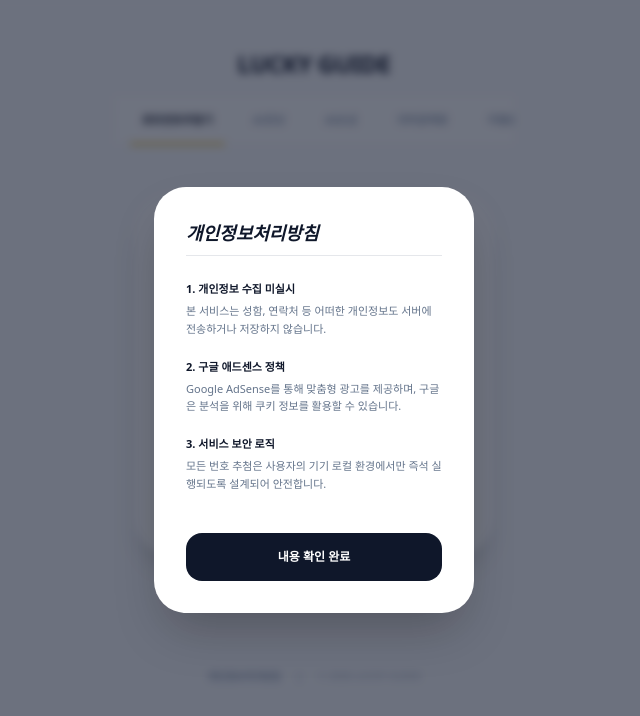
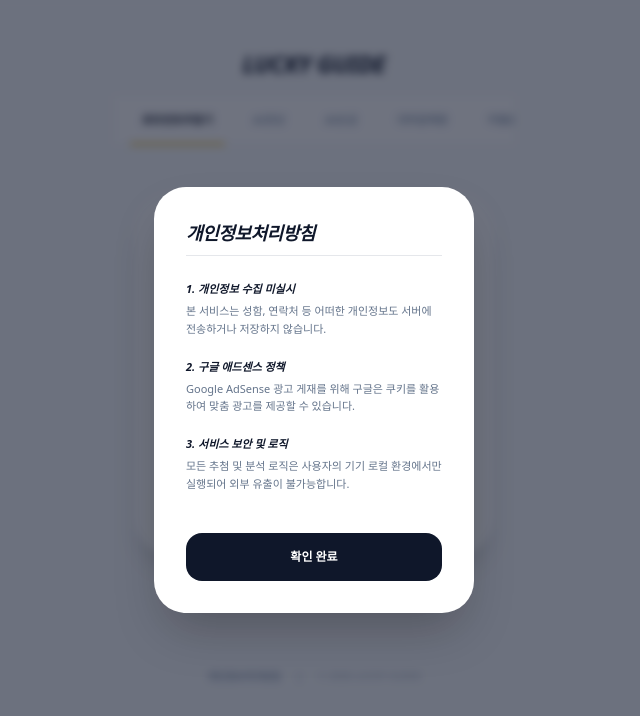
Before and after one commit to cookiekuki0204/lucky-guide, a React (Create React App) app: page / in a window 1280 px wide. Both pictures are taken after a click on the button "개인정보처리방침". Shown: the top 716 px of the page, without its empty margins (326-966 px from the left). Built offline with nearby package versions, Linux system fonts and the light colour scheme.

Commit message:
관상, 손금 아이템 UI 준비2

```diff
--- a/src/App.js
+++ b/src/App.js
@@ -8,7 +8,6 @@ function App() {
   const [isPrivacyOpen, setIsPrivacyOpen] = useState(false);
   const cardRef = useRef(null);
 
-  // 1. 번호 생성 로직
   const generateNumbers = () => {
     setIsSpinning(true);
     setTimeout(() => {
@@ -22,7 +21,6 @@ function App() {
     }, 1000);
   };
 
-  // 2. 이미지 다운로드
   const downloadImage = async () => {
     if (!cardRef.current) return;
     try {
@@ -34,12 +32,12 @@ function App() {
     } catch (err) { console.error('이미지 저장 실패:', err); }
   };
 
-  // 3. 카카오톡 공유 (부활 및 유지)
+  // 카카오톡 공유 (기본 필수 기능)
   const shareKakao = () => {
     if (!window.Kakao) return;
     const kakao = window.Kakao;
     if (!kakao.isInitialized()) {
-      kakao.init('8ee405ddc4c4db04b8de8268a8317426'); // 발급받으신 실제 키 입력 필수
+      kakao.init('8ee405ddc4c4db04b8de8268a8317426'); // 발급받으신 JS 키를 꼭 확인하세요!
     }
     kakao.Share.sendDefault({
       objectType: 'feed',
@@ -53,43 +51,45 @@ function App() {
   };
 
   const cardClass = "w-full max-w-[360px] p-8 bg-white rounded-[2.5rem] shadow-xl animate-in fade-in zoom-in-95 duration-500";
-  const tabClass = (id) => `flex-none px-5 py-4 text-[11px] font-black transition-all relative ${activeTab === id ? 'text-slate-900' : 'text-slate-400'}`;
+  const tabClass = (id) => `flex-none px-5 py-4 text-[11px] font-black transition-all relative whitespace-nowrap ${activeTab === id ? 'text-slate-900' : 'text-slate-400'}`;
 
   return (
     <div className="min-h-screen bg-[#f8fafc] flex flex-col items-center font-sans overflow-x-hidden relative">
       <style>{`
         @keyframes glimmer { 0%{background-position:0% 50%} 50%{background-position:100% 50%} 100%{background-position:0% 50%} }
         .no-scrollbar::-webkit-scrollbar { display: none; }
+        .no-scrollbar { -ms-overflow-style: none; scrollbar-width: none; }
       `}</style>
 
-      {/* 헤더 & 네비게이션 */}
+      {/* 헤더 & 네비게이션 (짤림 보정됨) */}
       <header className="w-full max-w-[400px] bg-[#f8fafc] sticky top-0 z-40">
         <div className="pt-12 pb-4 text-center">
-          <h1 className="text-2xl font-black text-slate-900 tracking-tight">LUCKY GUIDE</h1>
+          <h1 className="text-2xl font-black text-slate-900 tracking-tight italic">LUCKY GUIDE</h1>
         </div>
-        <nav className="flex bg-white/70 backdrop-blur-md border-b border-slate-100 overflow-x-auto no-scrollbar whitespace-nowrap px-2">
-          <button onClick={() => setActiveTab('lotto')} className={tabClass('lotto')}>로또번호추첨기{activeTab === 'lotto' && <div className="absolute bottom-0 left-2 right-2 h-0.5 bg-yellow-500 rounded-full" />}</button>
-          <button onClick={() => setActiveTab('face')} className={tabClass('face')}>AI관상{activeTab === 'face' && <div className="absolute bottom-0 left-2 right-2 h-0.5 bg-yellow-500 rounded-full" />}</button>
-          <button onClick={() => setActiveTab('palm')} className={tabClass('palm')}>AI손금{activeTab === 'palm' && <div className="absolute bottom-0 left-2 right-2 h-0.5 bg-yellow-500 rounded-full" />}</button>
-          <button onClick={() => setActiveTab('dream')} className={tabClass('dream')}>대박꿈해몽{activeTab === 'dream' && <div className="absolute bottom-0 left-2 right-2 h-0.5 bg-yellow-500 rounded-full" />}</button>
-          <button onClick={() => setActiveTab('guide')} className={tabClass('guide')}>띠별운세{activeTab === 'guide' && <div className="absolute bottom-0 left-2 right-2 h-0.5 bg-yellow-500 rounded-full" />}</button>
+        <nav className="flex bg-white/80 backdrop-blur-md border-b border-slate-100 overflow-x-auto no-scrollbar touch-pan-x px-2">
+          <div className="flex min-w-full items-center">
+            <button onClick={() => setActiveTab('lotto')} className={tabClass('lotto')}>로또번호추첨기{activeTab === 'lotto' && <div className="absolute bottom-0 left-2 right-2 h-0.5 bg-yellow-500 rounded-full" />}</button>
+            <button onClick={() => setActiveTab('face')} className={tabClass('face')}>AI관상{activeTab === 'face' && <div className="absolute bottom-0 left-2 right-2 h-0.5 bg-yellow-500 rounded-full" />}</button>
+            <button onClick={() => setActiveTab('palm')} className={tabClass('palm')}>AI손금{activeTab === 'palm' && <div className="absolute bottom-0 left-2 right-2 h-0.5 bg-yellow-500 rounded-full" />}</button>
+            <button onClick={() => setActiveTab('dream')} className={tabClass('dream')}>대박꿈해몽{activeTab === 'dream' && <div className="absolute bottom-0 left-2 right-2 h-0.5 bg-yellow-500 rounded-full" />}</button>
+            <button onClick={() => setActiveTab('guide')} className={tabClass('guide')}>띠별운세{activeTab === 'guide' && <div className="absolute bottom-0 left-2 right-2 h-0.5 bg-yellow-500 rounded-full" />}</button>
+          </div>
         </nav>
       </header>
 
       <main className="w-full flex flex-col items-center px-6 py-12">
-        {/* 1. 로또 추첨기 */}
         {activeTab === 'lotto' && (
           <div className="flex flex-col items-center w-full">
             <div ref={cardRef} className={cardClass}>
               <div className="text-center mb-10 text-slate-800">
                 <span className="text-4xl mb-3 block animate-bounce">✨</span>
-                <h2 className="text-xl font-black">당신의 운을 믿으세요</h2>
+                <h2 className="text-xl font-black italic">당신의 운을 믿으세요</h2>
                 <p className="text-slate-400 text-[10px] mt-2 font-bold tracking-widest uppercase">Lucky Guide Premium</p>
               </div>
               <div className="flex justify-center gap-2 mb-12 h-10 items-center">
                 {numbers.length > 0 ? numbers.map((num, i) => (
                   <div key={i} className="w-10 h-10 rounded-full bg-slate-900 text-yellow-400 flex items-center justify-center font-bold text-sm shadow-lg border border-yellow-500/30">{num}</div>
-                )) : <div className="text-slate-200 text-sm font-bold tracking-widest uppercase tracking-widest">Believe your luck</div>}
+                )) : <div className="text-slate-200 text-sm font-bold tracking-widest uppercase italic tracking-widest">Believe your luck</div>}
               </div>
               <button onClick={generateNumbers} disabled={isSpinning}
                 style={{ background: 'linear-gradient(45deg, #D4AF37, #F9E29B, #B8860B, #F9E29B)', backgroundSize: '400% 400%', animation: isSpinning ? 'none' : 'glimmer 3s ease infinite' }}
@@ -107,47 +107,42 @@ function App() {
           </div>
         )}
 
-        {/* 2. AI 관상 커밍순 */}
+        {/* AI 관상 & 손금 커밍순 */}
         {activeTab === 'face' && (
           <div className={cardClass}>
             <div className="text-center py-10">
               <span className="text-5xl mb-6 block">🎭</span>
               <h2 className="text-xl font-black text-slate-800 mb-2 italic">"재벌이 될 상인가?"</h2>
               <p className="text-slate-400 text-xs mb-8">AI가 분석하는 당신의 숨겨진 재물복</p>
-              <div className="bg-slate-50 p-6 rounded-3xl border border-dashed border-slate-200">
-                <p className="text-[11px] text-slate-500 font-medium leading-relaxed italic">
-                  "코는 재물이 쌓이는 창고라 하였습니다."<br/><br/>
-                  AI 얼굴 인식으로 당신의 성공운을<br/>과학적으로 분석해 드립니다.
-                </p>
+              <div className="bg-slate-50 p-6 rounded-3xl border border-dashed border-slate-200 italic text-[11px] text-slate-500 leading-relaxed font-medium">
+                "눈은 정신이 머무는 곳이요, 코는 재물 창고라 하였습니다."<br/><br/>
+                AI 얼굴 인식을 통해 당신의 오관을 분석하고 타고난 성공운을 알려드립니다.
               </div>
-              <div className="mt-8 inline-block px-4 py-2 bg-yellow-100 text-yellow-700 text-[10px] font-black rounded-full animate-pulse">COMING SOON</div>
+              <div className="mt-8 inline-block px-4 py-2 bg-yellow-100 text-yellow-700 text-[10px] font-black rounded-full animate-pulse uppercase tracking-widest">Coming Soon</div>
             </div>
           </div>
         )}
 
-        {/* 3. AI 손금 커밍순 */}
         {activeTab === 'palm' && (
           <div className={cardClass}>
             <div className="text-center py-10">
               <span className="text-5xl mb-6 block">✋</span>
               <h2 className="text-xl font-black text-slate-800 mb-2 italic">"손바닥의 보물지도"</h2>
-              <p className="text-slate-400 text-xs mb-8">손금에 숨겨진 당첨의 기운을 찾아서</p>
-              <div className="bg-slate-50 p-6 rounded-3xl border border-dashed border-slate-200">
-                <p className="text-[11px] text-slate-500 font-medium leading-relaxed italic">
-                  "재물선이 뚜렷하니 대박의 징조로다."<br/><br/>
-                  손금의 주요 선들을 AI로 추출하여<br/>당신의 횡재수를 알려드립니다.
-                </p>
+              <p className="text-slate-400 text-xs mb-8">손바닥에 그려진 당첨의 기운을 찾아서</p>
+              <div className="bg-slate-50 p-6 rounded-3xl border border-dashed border-slate-200 italic text-[11px] text-slate-500 leading-relaxed font-medium">
+                "생명선은 길고 재물선은 뚜렷하니 대박의 징조로다."<br/><br/>
+                손금의 주요 선을 분석하여 당신의 숨겨진 횡재수를 찾아냅니다.
               </div>
-              <div className="mt-8 inline-block px-4 py-2 bg-yellow-100 text-yellow-700 text-[10px] font-black rounded-full animate-pulse">COMING SOON</div>
+              <div className="mt-8 inline-block px-4 py-2 bg-yellow-100 text-yellow-700 text-[10px] font-black rounded-full animate-pulse uppercase tracking-widest">Coming Soon</div>
             </div>
           </div>
         )}
 
-        {/* 4. 대박꿈해몽 10선 */}
+        {/* 대박꿈해몽 10선 */}
         {activeTab === 'dream' && (
           <div className={cardClass}>
-            <h2 className="text-xl font-black text-slate-800 mb-8 text-center italic">"로또 1등 길몽 10선"</h2>
-            <div className="space-y-4 text-[11px] text-slate-600 max-h-[50vh] overflow-y-auto pr-2 custom-scrollbar">
+            <h2 className="text-xl font-black text-slate-800 mb-8 text-center italic">"로또 당첨 길몽 10선"</h2>
+            <div className="space-y-4 text-[11px] text-slate-600 max-h-[50vh] overflow-y-auto pr-2 custom-scrollbar font-medium">
               {[
                 {t: "연예인이 집에 온 꿈", d: "귀인을 만나 재물운이 크게 상승할 징조입니다."},
                 {t: "대통령과 악수", d: "명예와 함께 엄청난 횡재수가 따르는 최고 길몽입니다."},
@@ -155,13 +150,13 @@ function App() {
                 {t: "똥에 흠뻑 젖는 꿈", d: "막대한 재물이 굴러들어올 전형적인 당첨 꿈입니다."},
                 {t: "집이 활활 타는 꿈", d: "사업이나 재산이 급격히 번창할 것을 예시합니다."},
                 {t: "맑은 물이 차오름", d: "집안에 부귀영화가 가득할 징조입니다."},
-                {t: "돼지 떼 발견", d: "횡재수가 넝쿨째 들어오는 꿈입니다."},
-                {t: "피가 솟구침", d: "선명한 피가 많이 날수록 큰 돈이 생깁니다."},
-                {t: "용의 승천", d: "인생 최고의 기회가 찾아왔음을 암시합니다."},
-                {t: "돈다발 선물", d: "횡재 가능성이 매우 높은 직관적인 길몽입니다."}
+                {t: "돼지 떼 발견", d: "횡재수가 넝쿨째 들어오는 풍요의 상징입니다."},
+                {t: "피가 솟구침", d: "꿈에서 피는 돈을 뜻하며 횡재수가 매우 큽니다."},
+                {t: "용의 승천", d: "인생 최고의 부귀 기회가 찾아왔음을 암시합니다."},
+                {t: "돈다발 선물", d: "실제 횡재 가능성이 매우 높은 직관적인 길몽입니다."}
               ].map((item, i) => (
                 <div key={i} className="bg-slate-50 p-4 rounded-2xl border-l-4 border-yellow-500 shadow-sm">
-                  <h3 className="font-black text-slate-900 mb-1">{i+1}. {item.t}</h3>
+                  <h3 className="font-black text-slate-900 mb-1 italic">{i+1}. {item.t}</h3>
                   <p>{item.d}</p>
                 </div>
               ))}
@@ -169,20 +164,20 @@ function App() {
           </div>
         )}
 
-        {/* 5. 띠별운세 (12간지 전체) */}
+        {/* 띠별운세 (12간지) */}
         {activeTab === 'guide' && (
           <div className={cardClass}>
             <h2 className="text-xl font-black text-slate-800 mb-8 text-center italic">"12간지 행운 포인트"</h2>
             <div className="overflow-hidden rounded-3xl border border-slate-100 shadow-sm">
-              <table className="w-full text-[10px] text-center border-collapse">
+              <table className="w-full text-[10px] text-center border-collapse font-medium">
                 <thead className="bg-slate-50 text-slate-400 font-bold uppercase tracking-tighter">
                   <tr><th className="p-3">띠별 그룹</th><th className="p-3">숫자</th><th className="p-3">컬러</th></tr>
                 </thead>
-                <tbody className="divide-y divide-slate-50 text-slate-700 font-medium">
+                <tbody className="divide-y divide-slate-50 text-slate-700 italic">
                   <tr><td className="p-3">쥐/용/원숭이</td><td className="p-3">1, 6</td><td className="p-3 text-blue-500 font-black">BLUE</td></tr>
                   <tr><td className="p-3">소/뱀/닭</td><td className="p-3">2, 7</td><td className="p-3 text-red-500 font-black">RED</td></tr>
                   <tr><td className="p-3">범/말/개</td><td className="p-3">3, 8</td><td className="p-3 text-green-600 font-black">GREEN</td></tr>
-                  <tr><td className="p-3">토끼/양/돼지</td><td className="p-3">4, 9</td><td className="p-3 text-slate-400 font-black text-[9px]">WHITE</td></tr>
+                  <tr><td className="p-3">토끼/양/돼지</td><td className="p-3">4, 9</td><td className="p-3 text-slate-400 font-black">WHITE</td></tr>
                 </tbody>
               </table>
             </div>
@@ -190,7 +185,7 @@ function App() {
         )}
       </main>
 
-      {/* 푸터 & 개인정보처리방침 (3항목 고수) */}
+      {/* 푸터 & 개인정보처리방침 (3대 항목 완벽 복구) */}
       <footer className="w-full max-w-[360px] py-16 px-6 text-center">
         <div className="flex justify-center gap-4 mb-4 text-[10px] font-bold text-slate-400">
           <button onClick={() => setIsPrivacyOpen(true)} className="hover:text-yellow-600 underline decoration-slate-200 transition-colors">개인정보처리방침</button>
@@ -202,22 +197,22 @@ function App() {
       {isPrivacyOpen && (
         <div className="fixed inset-0 z-[100] bg-slate-900/60 backdrop-blur-sm flex items-center justify-center p-6" onClick={() => setIsPrivacyOpen(false)}>
           <div className="bg-white w-full max-w-[320px] max-h-[70vh] overflow-y-auto rounded-[2rem] p-8 shadow-2xl animate-in fade-in zoom-in-95 duration-300" onClick={(e) => e.stopPropagation()}>
-            <h3 className="text-lg font-black text-slate-900 mb-6 italic border-b pb-2">개인정보처리방침</h3>
+            <h3 className="text-lg font-black text-slate-900 mb-6 italic border-b pb-2 tracking-tight">개인정보처리방침</h3>
             <div className="text-[11px] text-slate-500 leading-relaxed space-y-5 font-medium text-left">
               <section>
-                <p className="text-slate-900 font-bold mb-1">1. 개인정보 수집 미실시</p>
+                <p className="text-slate-900 font-bold mb-1 italic">1. 개인정보 수집 미실시</p>
                 <p>본 서비스는 성함, 연락처 등 어떠한 개인정보도 서버에 전송하거나 저장하지 않습니다.</p>
               </section>
               <section>
-                <p className="text-slate-900 font-bold mb-1">2. 구글 애드센스 정책</p>
-                <p>Google AdSense를 통해 맞춤형 광고를 제공하며, 구글은 분석을 위해 쿠키 정보를 활용할 수 있습니다.</p>
+                <p className="text-slate-900 font-bold mb-1 italic">2. 구글 애드센스 정책</p>
+                <p>Google AdSense 광고 게재를 위해 구글은 쿠키를 활용하여 맞춤 광고를 제공할 수 있습니다.</p>
               </section>
               <section>
-                <p className="text-slate-900 font-bold mb-1">3. 서비스 보안 로직</p>
-                <p>모든 번호 추첨은 사용자의 기기 로컬 환경에서만 즉석 실행되도록 설계되어 안전합니다.</p>
+                <p className="text-slate-900 font-bold mb-1 italic">3. 서비스 보안 및 로직</p>
+                <p>모든 추첨 및 분석 로직은 사용자의 기기 로컬 환경에서만 실행되어 외부 유출이 불가능합니다.</p>
               </section>
             </div>
-            <button onClick={() => setIsPrivacyOpen(false)} className="w-full mt-10 py-4 bg-slate-900 text-white rounded-2xl font-bold text-xs active:scale-95 transition-all">내용 확인 완료</button>
+            <button onClick={() => setIsPrivacyOpen(false)} className="w-full mt-10 py-4 bg-slate-900 text-white rounded-2xl font-bold text-xs active:scale-95 transition-all">확인 완료</button>
           </div>
         </div>
       )}
```
